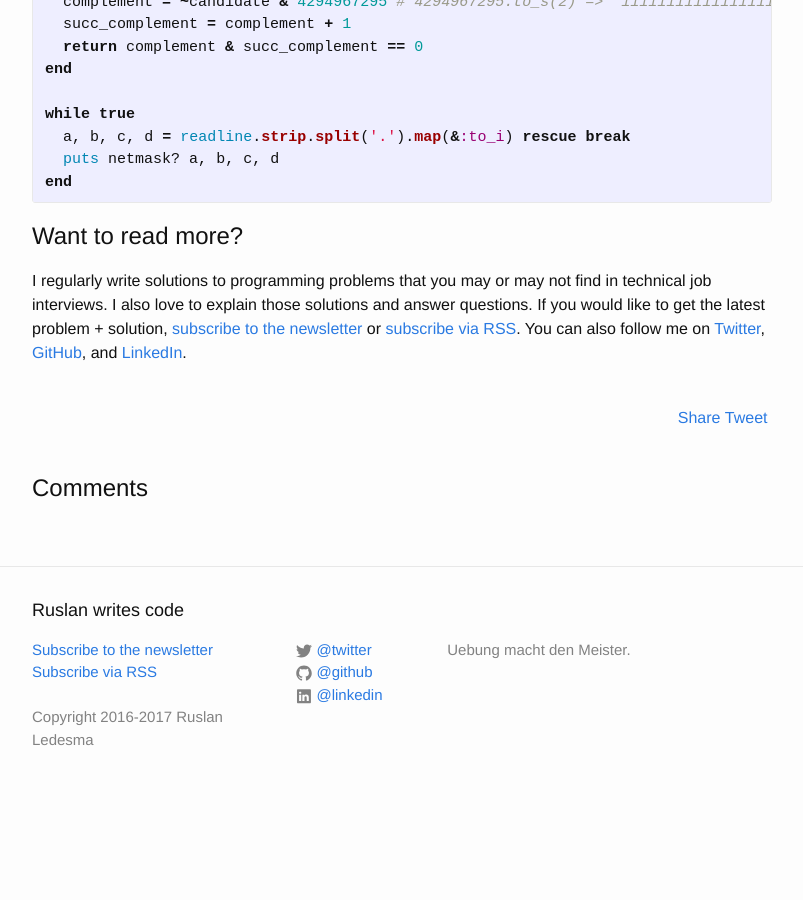
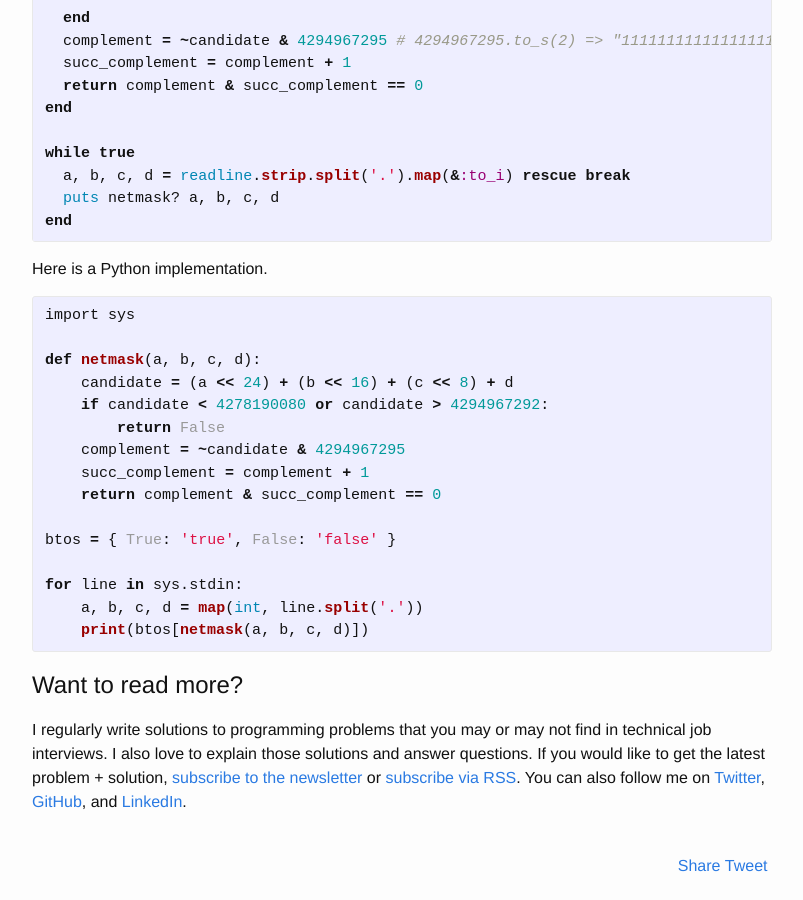
Before and after one commit to mrrusof/mrrusof.github.io, a Jekyll site: the page built from _posts/2017-09-24-netmask.markdown, in a window 1280 px wide and 900 px high, scrolled down 3672 px. Shown: the whole window, without its empty margins (238-1041 px from the left). Built offline with Jekyll 4.4.1, drawn with Linux system fonts in a browser that asks for light colours; comment, search, counter and statistics services are not loaded; before the commit the page ends 4483 px from its top, so only the background shows below that; some of the changed text lies outside the part shown.

Commit message:
Add python implementation of fast solution for Netmask.

```diff
--- a/_posts/2017-09-24-netmask.markdown
+++ b/_posts/2017-09-24-netmask.markdown
@@ -2,12 +2,15 @@
 layout: post
 title: Netmask
 date: 2017-09-24
+edited: 2017-10-03
 author: Ruslan Ledesma-Garza
 summary: Determine if a given string corresponds to a netmask.
 tbop_url: http://thebookofproblems.com/problems/netmask
 ---
 
 {{page.summary}}
+
+**Edit 2017.10.03.**  Added Python implementation of fast solution.
 
 Our definition of netmask is the following.  A netmask is a sequence
 of 4-bytes that consists of a prefix of 1s followed by a suffix of 0s.
@@ -196,6 +199,26 @@ while true
 end
 {% endhighlight %}
 
+Here is a Python implementation.
+
+{% highlight python %}
+import sys
+
+def netmask(a, b, c, d):
+    candidate = (a << 24) + (b << 16) + (c << 8) + d
+    if candidate < 4278190080 or candidate > 4294967292:
+        return False
+    complement = ~candidate & 4294967295
+    succ_complement = complement + 1
+    return complement & succ_complement == 0
+
+btos = { True: 'true', False: 'false' }
+
+for line in sys.stdin:
+    a, b, c, d = map(int, line.split('.'))
+    print(btos[netmask(a, b, c, d)])
+{% endhighlight %}
+
 {% include subscribe.html %}
 {% include share.html %}
 
```
